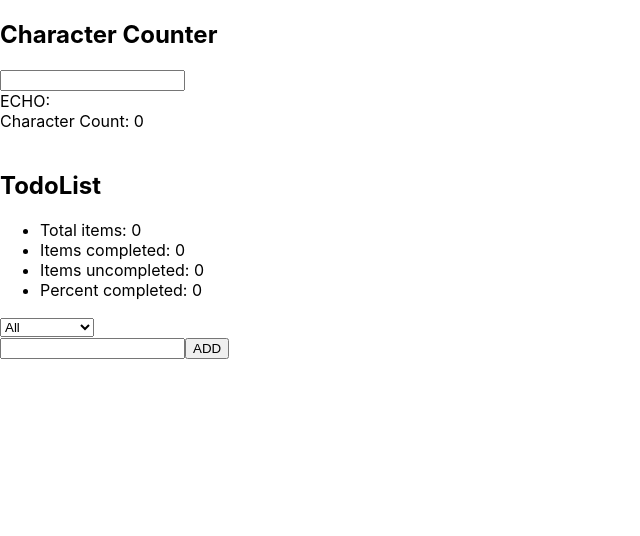
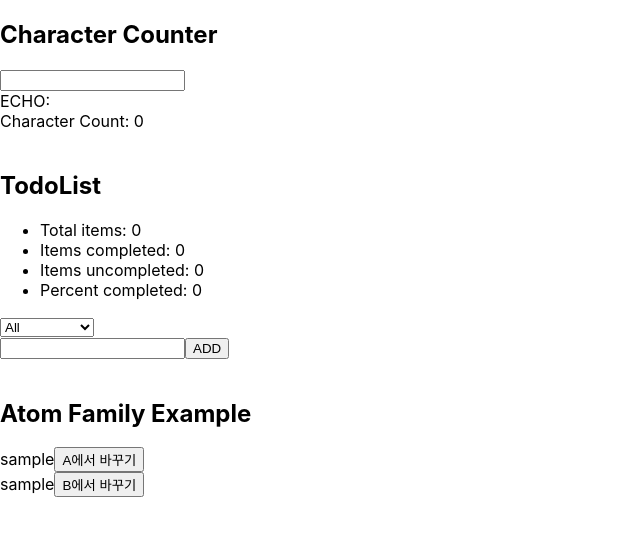
Before and after one commit to changgun-park/recoil-practice, a React (Create React App) app: page / in a window 1280 px wide. Shown: the top 536 px of the page, without its empty margins (0-640 px from the left). Built offline with nearby package versions, Linux system fonts and the light colour scheme.

Commit message:
feat: atomFamily basics

```diff
--- a/src/App.tsx
+++ b/src/App.tsx
@@ -1,5 +1,6 @@
 import { RecoilRoot } from "recoil";
 import CharacterCounter from "./CharacterCounter";
+import { AComponent, BComponent } from "./recoil/sample";
 import TodoList from "./TodoList";
 
 function App() {
@@ -14,6 +15,12 @@ function App() {
         <h2>TodoList</h2>
         <TodoList />
       </section>
+      <br />
+      <section>
+        <h2>Atom Family Example</h2>
+        <AComponent />
+        <BComponent />
+      </section>
     </RecoilRoot>
   );
 }
--- /dev/null
+++ b/src/recoil/sample.tsx
@@ -0,0 +1,32 @@
+import { atomFamily } from "recoil";
+import { useRecoilState } from "recoil";
+
+export const sampleState = atomFamily({
+  key: "sampleState",
+  default: "sample",
+});
+
+export const AComponent = () => {
+  const [sample, setSample] = useRecoilState(sampleState("A"));
+
+  return (
+    <div>
+      {sample}
+      <button onClick={() => setSample(Math.random().toString())}>
+        A에서 바꾸기
+      </button>
+    </div>
+  );
+};
+
+export const BComponent = () => {
+  const [sample, setSample] = useRecoilState(sampleState("B"));
+  return (
+    <div>
+      {sample}
+      <button onClick={() => setSample(Math.random().toString())}>
+        B에서 바꾸기
+      </button>
+    </div>
+  );
+};
```
